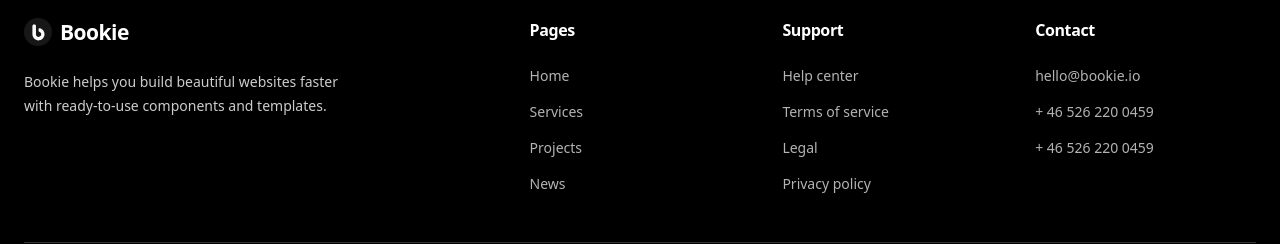
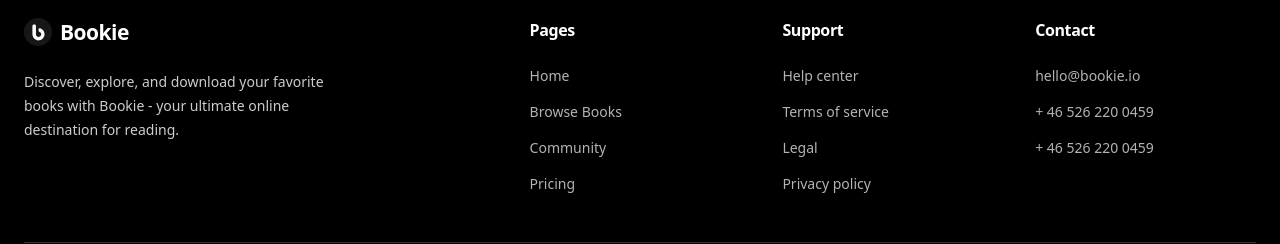
Before and after one commit to HardikUpadhyay007/bookie, a Next.js app: page / in a window 1280 px wide. Shown: the part 3249-3493 px from the top of the page. Built offline with nearby package versions, Linux system fonts and the light colour scheme; no server answers.

Commit message:
footer update

```diff
--- a/app/components/FooterSection.tsx
+++ b/app/components/FooterSection.tsx
@@ -31,8 +31,9 @@ export default function FooterSection() {
                                 </span>
                             </Link>
                             <p className="mt-6 text-sm/6 text-white/80">
-                                Bookie helps you build beautiful websites faster
-                                with ready-to-use components and templates.
+                                Discover, explore, and download your favorite
+                                books with Bookie - your ultimate online
+                                destination for reading.
                             </p>
                         </div>
                     </div>
@@ -48,25 +49,26 @@ export default function FooterSection() {
                                 Home
                             </Link>
                             <Link
-                                href="#"
+                                href="/browse"
                                 className="text-white/70 hover:text-white text-sm font-medium transition-colors"
                             >
-                                Services
+                                Browse Books
                             </Link>
                             <Link
-                                href="#"
+                                href="/community"
                                 className="text-white/70 hover:text-white text-sm font-medium transition-colors"
                             >
-                                Projects
+                                Community
                             </Link>
                             <Link
-                                href="#"
+                                href="/pricing"
                                 className="text-white/70 hover:text-white text-sm font-medium transition-colors"
                             >
-                                News
+                                Pricing
                             </Link>
                         </div>
                     </div>
+                    {/* ...rest of your footer sections remain the same... */}
                     <div>
                         <h3 className="text-base font-semibold tracking-tight">
                             Support
```
